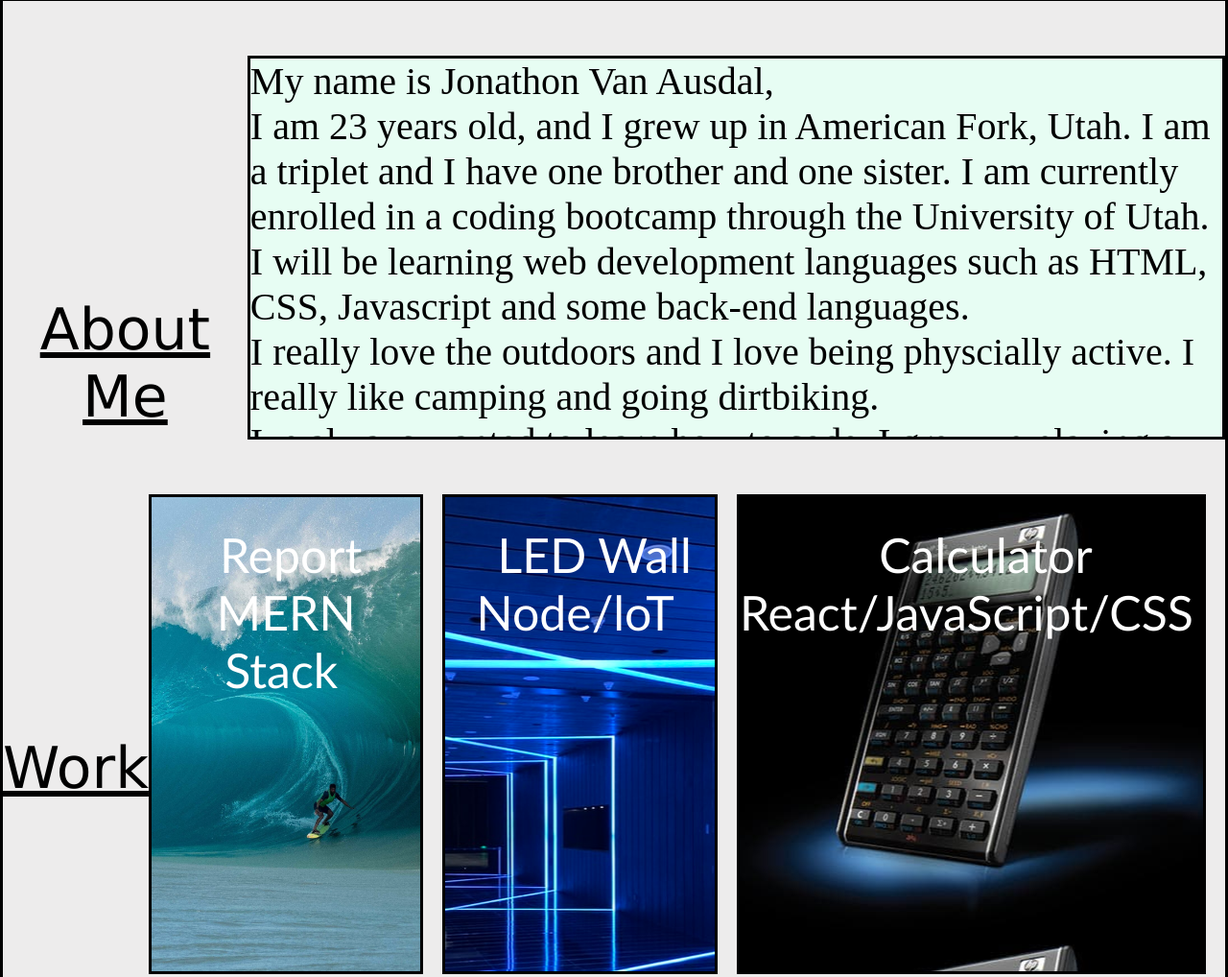
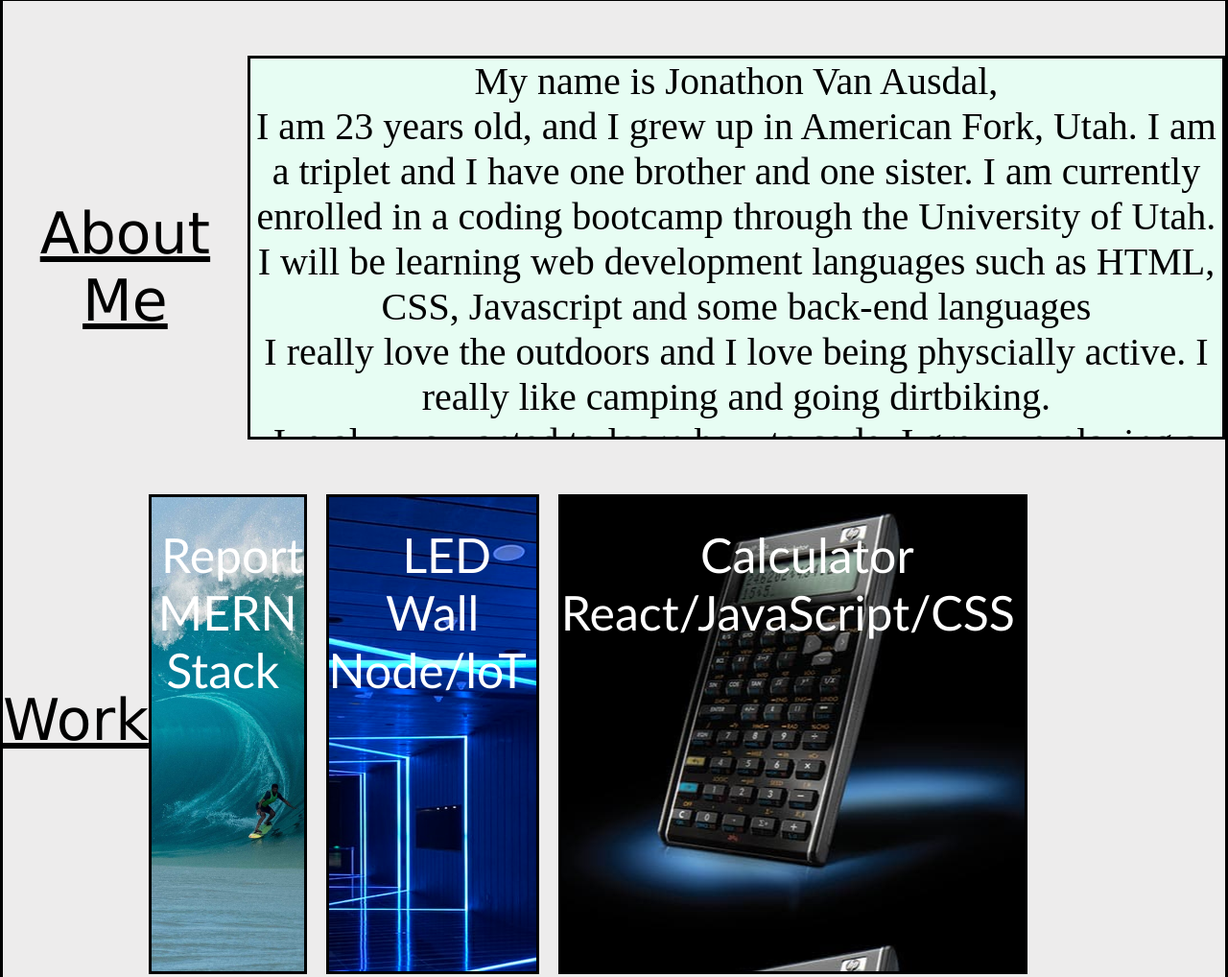
Before and after one commit to jonathonvanausdal9915/Portfolio-JonathonV, a plain HTML site: page index.html in a window 1280 px wide. Shown: the part 733-1751 px from the top of the page at 96% size. Drawn offline with Linux system fonts and the light colour scheme.

Commit message:
Finish HW03

```diff
--- a/assets/css/style.css
+++ b/assets/css/style.css
@@ -67,11 +67,14 @@ body {
 .row {
     display: flex;
     height: 400px;
+    text-align: center;
 }
 
 .row-1 {
     display: flex;
-    height: 600px;
+    height: 400px;
+    text-align: center;
+    padding-right: 230px;
 }
 
 .button {
@@ -93,7 +96,6 @@ body {
     font-size: 20px;
     height: 15px;
     padding-bottom: 150px;
-    text-align: center;
     border: solid;
     border-color: black;
     color: black;
@@ -103,8 +105,15 @@ body {
 .column {
     flex: 20%;
     height: 100px;
-    text-align: center;
-    padding-top: 250px;
+    padding-top: 150px;
+    font-size: 60px;
+    color: black;
+}
+
+.column-5 {
+    flex: 20%;
+    height: 100px;
+    padding-top: 200px;
     font-size: 60px;
     color: black;
 }
--- a/index.html
+++ b/index.html
@@ -34,7 +34,7 @@
                 <p> My name is Jonathon Van Ausdal,</p>
                 <p>I am 23 years old, and I grew up in American Fork, Utah. I am a triplet and I have one brother and one sister. I am currently enrolled in a coding bootcamp through the University of Utah.
                 </p>
-                <p> I will be learning web development languages such as HTML, CSS, Javascript and some back-end languages.</p>
+                <p> I will be learning web development languages such as HTML, CSS, Javascript and some back-end languages</p>
                 <p> I really love the outdoors and I love being physcially active. I really like camping and going dirtbiking.</p>
                 <p> Ive always wanted to learn how to code, I grew up playing a lot of video games. My favorite type of video games are PC games.
                 </p>
@@ -44,7 +44,7 @@
     <section>
         <br><br><br>
         <div id="work" class="row-1">
-            <div class="column"><u>Work</u></div>
+            <div class="column-5"><u>Work</u></div>
             <div class="column-2">
                 <a class="button" rel="stylesheet" href="Report.html">Report<br>MERN Stack</div>
             <div class="column-3">
```
Also changed, not shown: 2 other files.
